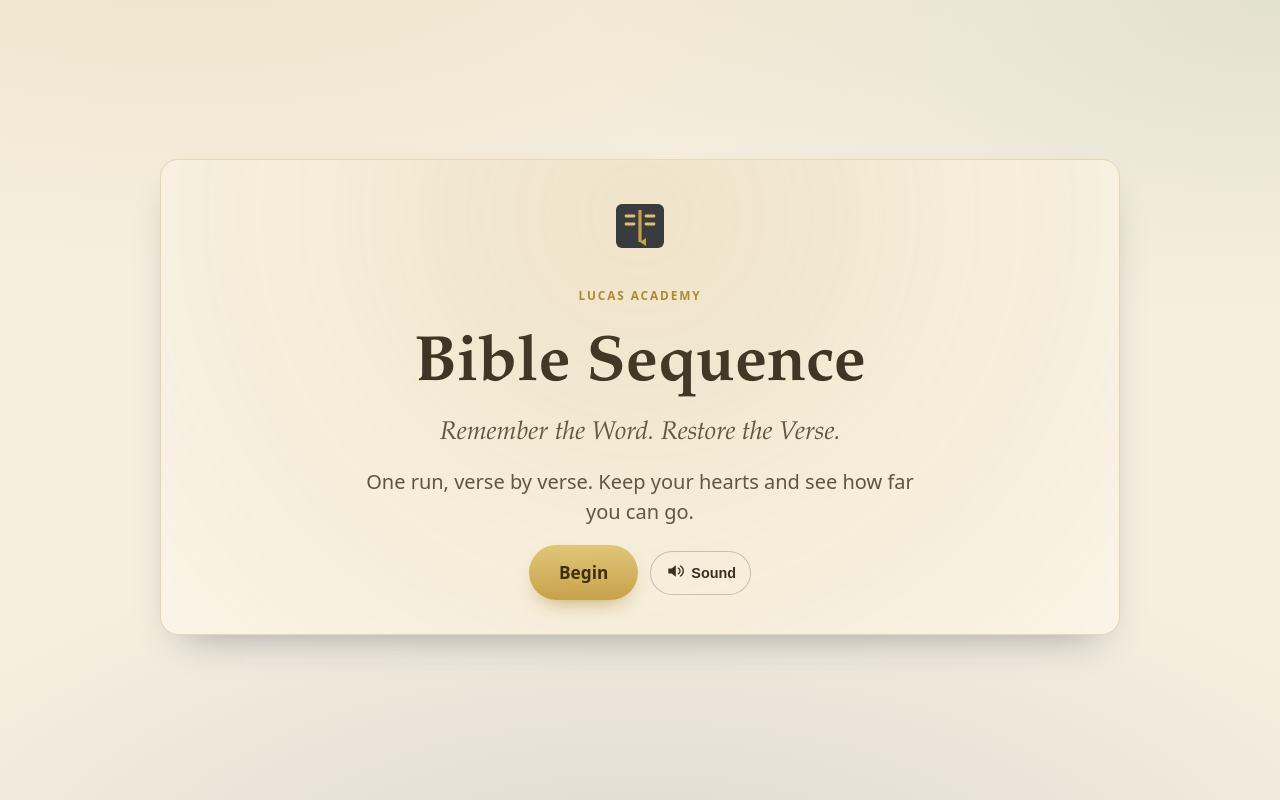
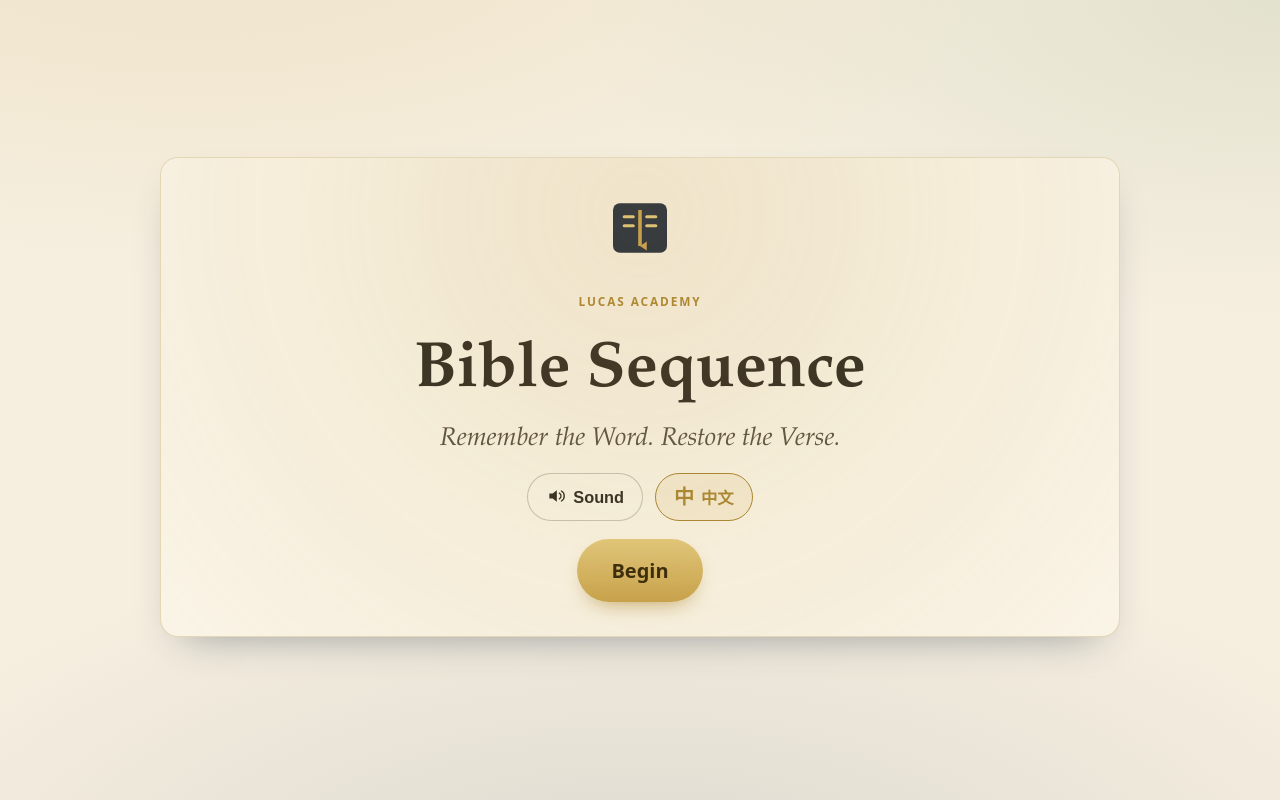
Before and after one commit to yancyqin/lucas-academy-bible, a React (Vite) app: page / in a window 1280 px wide. Built offline with nearby package versions, Linux system fonts and the light colour scheme.

Commit message:
Add Chinese translation toggle

```diff
--- a/src/App.tsx
+++ b/src/App.tsx
@@ -14,6 +14,7 @@ import { RecallPhase } from './components/RecallPhase';
 import { LevelComplete } from './components/LevelComplete';
 import { FinalCelebration } from './components/FinalCelebration';
 import { SoundToggle } from './components/SoundToggle';
+import { ChineseToggle } from './components/ChineseToggle';
 import { BookMark } from './components/icons';
 
 type Phase = 'welcome' | 'study' | 'recall' | 'success' | 'final';
@@ -66,6 +67,7 @@ export default function App() {
   const [assertive, setAssertive] = useState<LiveMsg>({ text: '', id: 0 });
 
   const soundEnabled = progress.soundEnabled;
+  const showChinese = progress.showChinese;
 
   useEffect(() => {
     soundEngine.setEnabled(soundEnabled);
@@ -83,8 +85,16 @@ export default function App() {
     else narrator.stop();
     const updated = { ...progress, soundEnabled: next };
     setProgress(updated);
-    saveProgress(updated); // the sound preference is the only thing we persist
+    saveProgress(updated); // sound + Chinese preferences are what we persist
     announce(next ? 'Sound on.' : 'Sound off.');
+  };
+
+  const toggleChinese = () => {
+    const next = !showChinese;
+    const updated = { ...progress, showChinese: next };
+    setProgress(updated);
+    saveProgress(updated);
+    announce(next ? '中文 on.' : '中文 off.');
   };
 
   // Enter one level of the current run (does not touch the run score).
@@ -183,12 +193,21 @@ export default function App() {
             </span>
             Bible Sequence
           </button>
-          <SoundToggle enabled={soundEnabled} onToggle={toggleSound} />
+          <span style={{ display: 'inline-flex', gap: 10 }}>
+            <ChineseToggle enabled={showChinese} onToggle={toggleChinese} />
+            <SoundToggle enabled={soundEnabled} onToggle={toggleSound} />
+          </span>
         </header>
       )}
 
       {phase === 'welcome' && (
-        <Welcome soundEnabled={soundEnabled} onToggleSound={toggleSound} onBegin={startRun} />
+        <Welcome
+          soundEnabled={soundEnabled}
+          showChinese={showChinese}
+          onToggleSound={toggleSound}
+          onToggleChinese={toggleChinese}
+          onBegin={startRun}
+        />
       )}
 
       {phase === 'study' && built && (
@@ -196,6 +215,7 @@ export default function App() {
           key={`study-${playId}`}
           built={built}
           soundEnabled={soundEnabled}
+          showChinese={showChinese}
           narrator={narrator}
           sound={soundEngine}
           onReady={() => setPhase('recall')}
@@ -208,6 +228,7 @@ export default function App() {
         <RecallPhase
           key={`recall-${playId}`}
           level={built}
+          showChinese={showChinese}
           sound={soundEngine}
           announce={announce}
           onComplete={handleComplete}
@@ -222,6 +243,7 @@ export default function App() {
           stars={result.stars}
           mistakes={result.mistakes}
           soundEnabled={soundEnabled}
+          showChinese={showChinese}
           narrator={narrator}
           onContinue={continueNext}
           onQuit={goWelcome}
@@ -236,6 +258,7 @@ export default function App() {
           scorePercent={final.scorePercent}
           reference={final.reference}
           referenceZh={final.referenceZh}
+          showChinese={showChinese}
           soundEnabled={soundEnabled}
           sound={soundEngine}
           onPlayAgain={startRun}
--- /dev/null
+++ b/src/components/ChineseToggle.tsx
@@ -0,0 +1,24 @@
+interface ChineseToggleProps {
+  enabled: boolean;
+  onToggle: () => void;
+}
+
+/** Toggles the 和合本 (Chinese Union Version) translation on the cards. */
+export function ChineseToggle({ enabled, onToggle }: ChineseToggleProps) {
+  return (
+    <button
+      type="button"
+      className={`icon-btn ${enabled ? 'icon-btn--on' : ''}`}
+      onClick={onToggle}
+      aria-pressed={enabled}
+      aria-label={enabled ? '中文 translation on. Turn it off.' : '中文 translation off. Turn it on.'}
+      title={enabled ? '中文 on' : '中文 off'}
+      lang="zh-Hans"
+    >
+      <span className="icon-btn__glyph" aria-hidden="true">
+        中
+      </span>
+      <span>中文</span>
+    </button>
+  );
+}
--- a/src/components/LevelComplete.tsx
+++ b/src/components/LevelComplete.tsx
@@ -11,6 +11,7 @@ interface LevelCompleteProps {
   stars: number;
   mistakes: number;
   soundEnabled: boolean;
+  showChinese: boolean;
   narrator: Narrator;
   onContinue: () => void;
   onQuit: () => void;
@@ -21,6 +22,7 @@ export function LevelComplete({
   stars,
   mistakes,
   soundEnabled,
+  showChinese,
   narrator,
   onContinue,
   onQuit,
@@ -61,11 +63,15 @@ export function LevelComplete({
 
         <p className="reference" style={{ display: 'block' }}>
           {level.reference}
-          {level.referenceZh && <span className="reference-zh"> · {level.referenceZh}</span>}
+          {showChinese && level.referenceZh && (
+            <span className="reference-zh"> · {level.referenceZh}</span>
+          )}
         </p>
         <blockquote className="restored">
           {level.fullText}
-          {level.fullTextZh && <span className="restored__zh">{level.fullTextZh}</span>}
+          {showChinese && level.fullTextZh && (
+            <span className="restored__zh">{level.fullTextZh}</span>
+          )}
         </blockquote>
 
         <div className="stat-row">
--- a/src/components/Welcome.tsx
+++ b/src/components/Welcome.tsx
@@ -1,31 +1,41 @@
 import { BookMark } from './icons';
 import { SoundToggle } from './SoundToggle';
+import { ChineseToggle } from './ChineseToggle';
 
 interface WelcomeProps {
   soundEnabled: boolean;
+  showChinese: boolean;
   onToggleSound: () => void;
+  onToggleChinese: () => void;
   onBegin: () => void;
 }
 
-export function Welcome({ soundEnabled, onToggleSound, onBegin }: WelcomeProps) {
+export function Welcome({
+  soundEnabled,
+  showChinese,
+  onToggleSound,
+  onToggleChinese,
+  onBegin,
+}: WelcomeProps) {
   return (
     <div className="stage" role="region" aria-label="Welcome">
       <div className="card center-col celebrate">
-        <div style={{ width: 64, height: 64 }} aria-hidden="true">
+        <div style={{ width: 72, height: 72 }} aria-hidden="true">
           <BookMark />
         </div>
         <p className="eyebrow">Lucas Academy</p>
         <h1 className="title-xl">Bible Sequence</h1>
         <p className="subtitle">Remember the Word. Restore the Verse.</p>
-        <p className="lede">
-          One run, verse by verse. Keep your hearts and see how far you can go.
-        </p>
+
+        <div className="btn-row" role="group" aria-label="Options">
+          <SoundToggle enabled={soundEnabled} onToggle={onToggleSound} />
+          <ChineseToggle enabled={showChinese} onToggle={onToggleChinese} />
+        </div>
 
         <div className="btn-row">
           <button type="button" className="btn btn--primary" onClick={onBegin}>
             Begin
           </button>
-          <SoundToggle enabled={soundEnabled} onToggle={onToggleSound} />
         </div>
       </div>
     </div>
--- a/src/game/progress.ts
+++ b/src/game/progress.ts
@@ -22,6 +22,8 @@ export interface Progress {
   /** Level the player was last on (for a "Continue" button). */
   currentLevel: number;
   soundEnabled: boolean;
+  /** Whether the Chinese (和合本) translation is shown. */
+  showChinese: boolean;
   introSeen: boolean;
 }
 
@@ -34,6 +36,7 @@ export function defaultProgress(): Progress {
     bestAttempts: {},
     currentLevel: MIN_LEVEL,
     soundEnabled: true,
+    showChinese: true,
     introSeen: false,
   };
 }
@@ -97,6 +100,7 @@ export function sanitizeProgress(raw: unknown): Progress {
     bestAttempts,
     currentLevel: clampLevel(obj.currentLevel, MIN_LEVEL),
     soundEnabled: typeof obj.soundEnabled === 'boolean' ? obj.soundEnabled : true,
+    showChinese: typeof obj.showChinese === 'boolean' ? obj.showChinese : true,
     introSeen: typeof obj.introSeen === 'boolean' ? obj.introSeen : false,
   };
 }
--- a/src/styles.css
+++ b/src/styles.css
@@ -184,7 +184,7 @@ body {
   font-weight: 700;
   letter-spacing: 0.06em;
   text-transform: uppercase;
-  font-size: 0.82rem;
+  font-size: 1rem;
   color: var(--gold-deep);
 }
 
@@ -209,10 +209,10 @@ body {
 }
 .scripture-zh {
   font-family: var(--font-zh);
-  font-size: clamp(1.05rem, 3.4vw, 1.4rem);
-  line-height: 1.75;
+  font-size: clamp(1.35rem, 4vw, 1.95rem);
+  line-height: 1.8;
   color: var(--ink-soft);
-  margin: 6px 0 0;
+  margin: 8px 0 0;
   text-align: left;
 }
 .restored__zh {
@@ -233,7 +233,7 @@ body {
 /* Chinese meaning reference on the recall card — compact + muted so it aids
    without crowding the puzzle. Scrolls when the passage is long. */
 .recall__zh {
-  font-size: 0.98rem;
+  font-size: 1.2rem;
   line-height: 1.6;
   color: var(--ink-soft);
   opacity: 0.9;
@@ -246,12 +246,12 @@ body {
 
 .btn {
   font-family: var(--font-ui);
-  font-size: 1.08rem;
+  font-size: 1.25rem;
   font-weight: 600;
   border: none;
   border-radius: 999px;
-  padding: 16px 30px;
-  min-height: 54px;
+  padding: 18px 34px;
+  min-height: 60px;
   cursor: pointer;
   transition: transform 0.12s ease, box-shadow 0.12s ease, background 0.15s ease;
   color: var(--ink);
@@ -291,7 +291,7 @@ body {
 }
 .btn--on-navy:hover { background: rgba(243, 236, 219, 0.2); }
 
-.btn--sm { min-height: 44px; padding: 10px 18px; font-size: 0.92rem; }
+.btn--sm { min-height: 48px; padding: 12px 22px; font-size: 1.05rem; }
 
 .btn:disabled { opacity: 0.5; cursor: not-allowed; transform: none; }
 
@@ -316,15 +316,21 @@ body {
   display: inline-flex;
   align-items: center;
   justify-content: center;
-  gap: 6px;
-  padding: 0 14px;
+  gap: 7px;
+  padding: 0 18px;
+  min-height: 48px;
   font-weight: 600;
-  font-size: 0.9rem;
-  transition: border-color 0.15s ease, background 0.15s ease;
+  font-size: 1.02rem;
+  transition: border-color 0.15s ease, background 0.15s ease, color 0.15s ease;
 }
 .icon-btn:hover { border-color: var(--gold-deep); }
 .icon-btn:focus-visible { outline: none; box-shadow: var(--focus); }
-.icon-btn__glyph { font-size: 1.15rem; line-height: 1; }
+.icon-btn__glyph { font-size: 1.25rem; line-height: 1; }
+.icon-btn--on {
+  border-color: var(--gold-deep);
+  color: var(--gold-deep);
+  background: rgba(200, 162, 76, 0.12);
+}
 
 /* ---- Hearts ------------------------------------------------------------- */
 
@@ -406,9 +412,9 @@ body {
 }
 
 .study__scripture {
-  font-size: clamp(1.55rem, 4.8vw, 2.4rem);
-  line-height: 1.6;
-  margin: 20px 0 8px;
+  font-size: clamp(1.95rem, 5.6vw, 3.1rem);
+  line-height: 1.55;
+  margin: 22px 0 10px;
   text-align: left;
 }
 
@@ -501,8 +507,8 @@ body {
 .answer__prior {
   color: var(--on-navy-soft);
   font-family: var(--font-scripture);
-  font-size: 0.98rem;
-  line-height: 1.5;
+  font-size: 1.2rem;
+  line-height: 1.55;
   margin-bottom: 10px;
   padding-bottom: 10px;
   border-bottom: 1px dashed rgba(227, 202, 127, 0.25);
@@ -541,10 +547,10 @@ body {
   color: var(--ink);
   border: 1px solid var(--sage);
   border-radius: var(--radius-tile);
-  padding: 9px 15px;
+  padding: 10px 17px;
   font-family: var(--font-scripture);
-  font-size: 1.18rem;
-  min-height: 44px;
+  font-size: 1.45rem;
+  min-height: 50px;
   display: inline-flex;
   align-items: center;
   animation: place-in 0.22s ease backwards;
@@ -570,10 +576,10 @@ body {
   color: var(--ink);
   border: 1.5px solid rgba(85, 77, 64, 0.22);
   border-radius: var(--radius-tile);
-  padding: 13px 18px;
-  min-height: 54px;
+  padding: 14px 20px;
+  min-height: 62px;
   font-family: var(--font-scripture);
-  font-size: 1.28rem;
+  font-size: 1.55rem;
   cursor: pointer;
   transition: transform 0.1s ease, border-color 0.14s ease, box-shadow 0.14s ease, background 0.14s ease;
   box-shadow: 0 2px 0 rgba(85, 77, 64, 0.12);
@@ -651,7 +657,7 @@ body {
 /* ---- Complete / celebration -------------------------------------------- */
 .restored {
   font-family: var(--font-scripture);
-  font-size: clamp(1.2rem, 4vw, 1.6rem);
+  font-size: clamp(1.5rem, 4.5vw, 2.1rem);
   line-height: 1.6;
   color: var(--ink);
   text-align: left;
@@ -878,7 +884,8 @@ body {
 /* ---- Small screens ------------------------------------------------------ */
 @media (max-width: 560px) {
   .card { padding: 18px; }
-  .study__scripture { font-size: 1.3rem; }
-  .tile { font-size: 1rem; padding: 10px 13px; }
-  .answer { max-height: 30vh; }
+  .study__scripture { font-size: 1.65rem; }
+  .tile { font-size: 1.3rem; padding: 12px 15px; min-height: 56px; }
+  .answer { max-height: 32vh; }
+  .btn { font-size: 1.12rem; }
 }
```
Also changed, not shown: src/components/FinalCelebration.tsx (+5 -2 lines), src/components/RecallPhase.tsx (+6 -2 lines), src/components/StudyPhase.tsx (+6 -4 lines), 1 other file (tests, documents, lock files or other folders).
